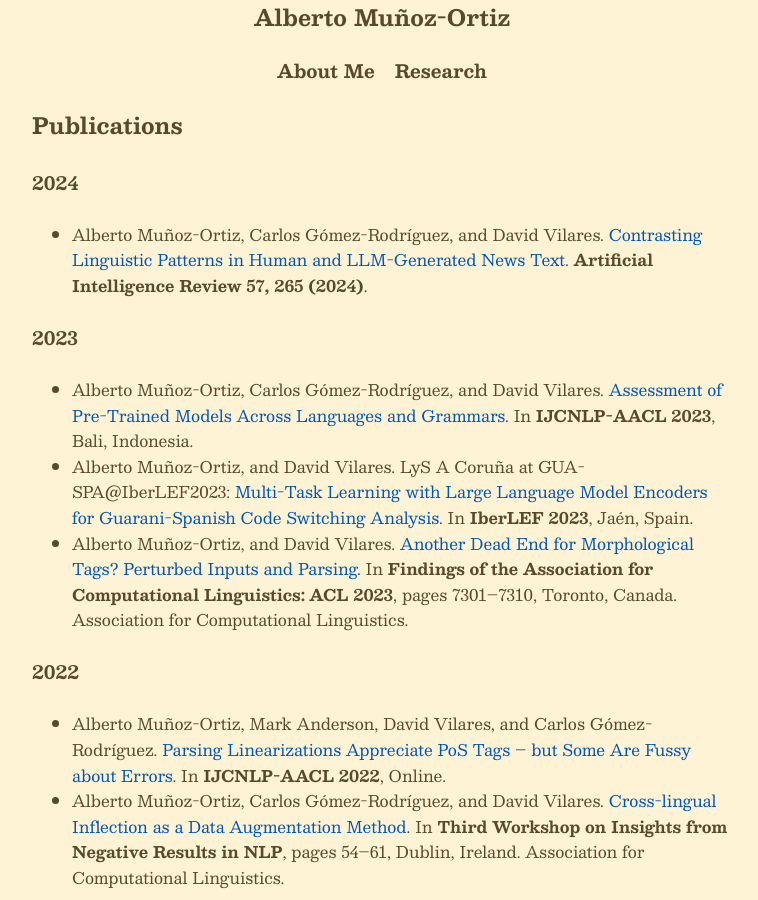
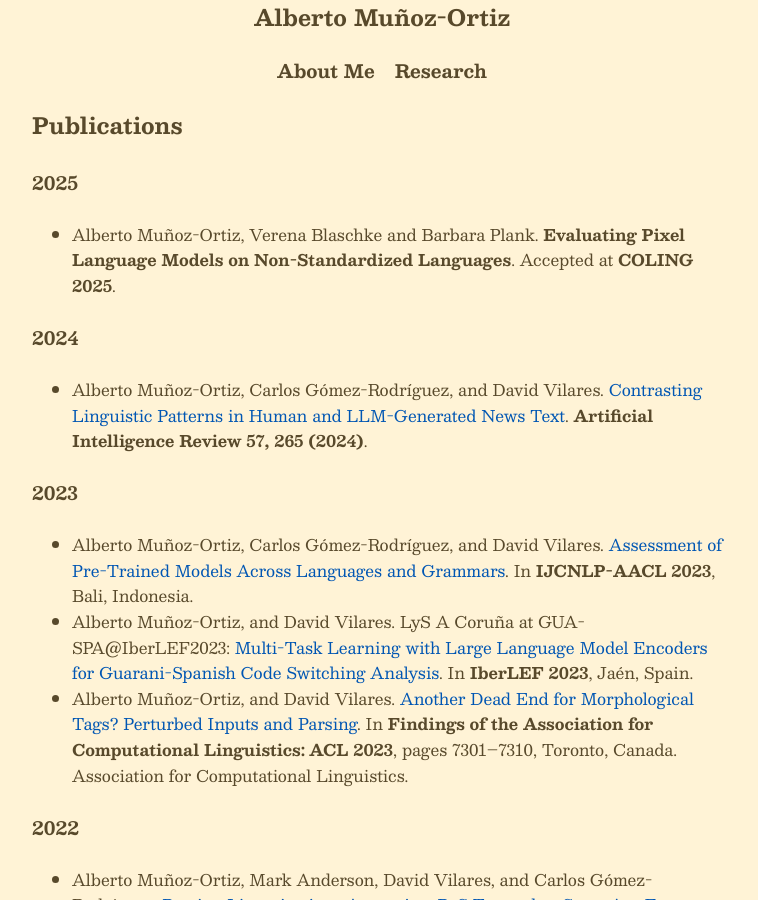
Before and after one commit to amunozo/amunozo.github.io, a Jekyll site: the page built from research.md, in a window 1280 px wide and 900 px high. Shown: the whole window, without its empty margins (258-1016 px from the left). Built offline with Jekyll 4.4.1, drawn with Linux system fonts in a browser that asks for light colours.

Commit message:
added last paper

```diff
--- a/research.md
+++ b/research.md
@@ -5,6 +5,9 @@ permalink: /research/
 ---
 
 ### Publications
+
+#### 2025
+- Alberto Muñoz-Ortiz, Verena Blaschke and Barbara Plank. **Evaluating Pixel Language Models on Non-Standardized Languages**. Accepted at **COLING 2025**.
 
 #### 2024
 - Alberto Muñoz-Ortiz, Carlos Gómez-Rodríguez, and David Vilares. [Contrasting Linguistic Patterns in Human and LLM-Generated News Text](https://link.springer.com/article/10.1007/s10462-024-10903-2?utm_source=rct_congratemailt&utm_medium=email&utm_campaign=oa_20240823&utm_content=10.1007/s10462-024-10903-2#citeas). **Artificial Intelligence Review 57, 265 (2024)**.
```
